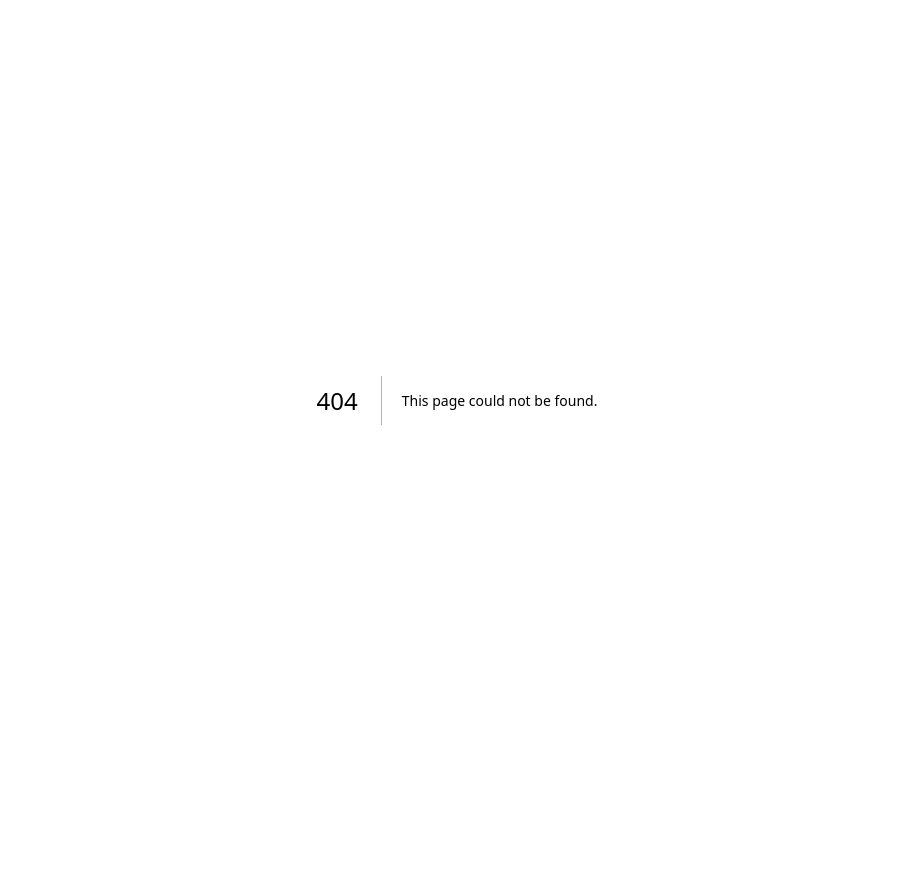
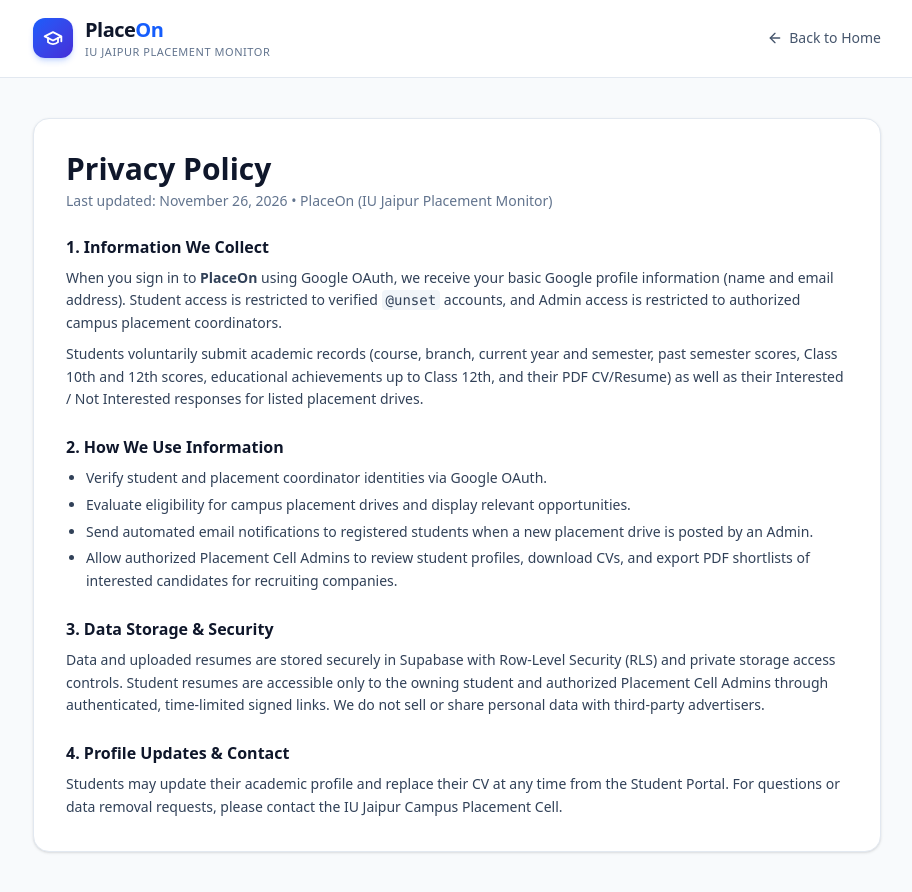
Before and after one commit to gauravaishnavbtech2024-svg/Place_On, a Next.js app: page /privacy in a window 1280 px wide. Before the commit this address had no page. Shown: the whole page, without its empty margins (183-1095 px from the left). Before the commit the page ends 800 px from the top, so only its background shows below. Built offline with nearby package versions, Linux system fonts and the light colour scheme; no server answers.

Commit message:
Add Privacy Policy and Terms of Service pages

```diff
--- a/src/app/page.tsx
+++ b/src/app/page.tsx
@@ -194,7 +194,16 @@ export default async function HomePage() {
       </main>
 
       <footer className="border-t border-slate-200/70 bg-white/60 py-4 text-center text-xs text-slate-500">
-        PlaceOn — Placement Monitoring System for IU Jaipur
+        <div className="mx-auto flex max-w-6xl flex-wrap items-center justify-center gap-4 px-4">
+          <span>PlaceOn — Placement Monitoring System for IU Jaipur</span>
+          <span>&bull;</span>
+          <Link href="/privacy" className="hover:text-slate-800 underline">
+            Privacy Policy
+          </Link>
+          <Link href="/terms" className="hover:text-slate-800 underline">
+            Terms of Service
+          </Link>
+        </div>
       </footer>
     </div>
   );
--- /dev/null
+++ b/src/app/privacy/page.tsx
@@ -0,0 +1,115 @@
+import Link from "next/link";
+import { ArrowLeft } from "lucide-react";
+import { PlaceOnLogo } from "@/components/PlaceOnLogo";
+import { ALLOWED_STUDENT_DOMAIN } from "@/lib/constants";
+
+export const metadata = {
+  title: "Privacy Policy | PlaceOn",
+  description: "Privacy Policy for PlaceOn — IU Jaipur Placement Monitor.",
+};
+
+export default function PrivacyPolicyPage() {
+  return (
+    <div className="min-h-screen bg-slate-50 flex flex-col">
+      <header className="border-b border-slate-200 bg-white">
+        <div className="mx-auto flex max-w-4xl items-center justify-between px-4 py-4 sm:px-6">
+          <PlaceOnLogo />
+          <Link
+            href="/"
+            className="inline-flex items-center gap-1.5 text-sm font-medium text-slate-600 hover:text-slate-900"
+          >
+            <ArrowLeft className="h-4 w-4" />
+            Back to Home
+          </Link>
+        </div>
+      </header>
+
+      <main className="mx-auto w-full max-w-4xl flex-1 px-4 py-10 sm:px-6">
+        <div className="rounded-2xl border border-slate-200 bg-white p-8 shadow-sm space-y-6">
+          <div>
+            <h1 className="text-3xl font-extrabold text-slate-900">
+              Privacy Policy
+            </h1>
+            <p className="mt-1 text-sm text-slate-500">
+              Last updated: November 26, 2026 &bull; PlaceOn (IU Jaipur
+              Placement Monitor)
+            </p>
+          </div>
+
+          <section className="space-y-2 text-sm leading-relaxed text-slate-700">
+            <h2 className="text-base font-bold text-slate-900">
+              1. Information We Collect
+            </h2>
+            <p>
+              When you sign in to <strong>PlaceOn</strong> using Google OAuth,
+              we receive your basic Google profile information (name and email
+              address). Student access is restricted to verified{" "}
+              <code className="rounded bg-slate-100 px-1 py-0.5">
+                @{ALLOWED_STUDENT_DOMAIN}
+              </code>{" "}
+              accounts, and Admin access is restricted to authorized campus
+              placement coordinators.
+            </p>
+            <p>
+              Students voluntarily submit academic records (course, branch,
+              current year and semester, past semester scores, Class 10th and
+              12th scores, educational achievements up to Class 12th, and their
+              PDF CV/Resume) as well as their Interested / Not Interested
+              responses for listed placement drives.
+            </p>
+          </section>
+
+          <section className="space-y-2 text-sm leading-relaxed text-slate-700">
+            <h2 className="text-base font-bold text-slate-900">
+              2. How We Use Information
+            </h2>
+            <ul className="list-disc pl-5 space-y-1">
+              <li>
+                Verify student and placement coordinator identities via Google
+                OAuth.
+              </li>
+              <li>
+                Evaluate eligibility for campus placement drives and display
+                relevant opportunities.
+              </li>
+              <li>
+                Send automated email notifications to registered students when a
+                new placement drive is posted by an Admin.
+              </li>
+              <li>
+                Allow authorized Placement Cell Admins to review student
+                profiles, download CVs, and export PDF shortlists of interested
+                candidates for recruiting companies.
+              </li>
+            </ul>
+          </section>
+
+          <section className="space-y-2 text-sm leading-relaxed text-slate-700">
+            <h2 className="text-base font-bold text-slate-900">
+              3. Data Storage &amp; Security
+            </h2>
+            <p>
+              Data and uploaded resumes are stored securely in Supabase with
+              Row-Level Security (RLS) and private storage access controls.
+              Student resumes are accessible only to the owning student and
+              authorized Placement Cell Admins through authenticated, time-limited
+              signed links. We do not sell or share personal data with
+              third-party advertisers.
+            </p>
+          </section>
+
+          <section className="space-y-2 text-sm leading-relaxed text-slate-700">
+            <h2 className="text-base font-bold text-slate-900">
+              4. Profile Updates &amp; Contact
+            </h2>
+            <p>
+              Students may update their academic profile and replace their CV at
+              any time from the Student Portal. For questions or data removal
+              requests, please contact the IU Jaipur Campus Placement Cell.
+            </p>
+          </section>
+        </div>
+      </main>
+    </div>
+  );
+}
--- /dev/null
+++ b/src/app/terms/page.tsx
@@ -0,0 +1,96 @@
+import Link from "next/link";
+import { ArrowLeft } from "lucide-react";
+import { PlaceOnLogo } from "@/components/PlaceOnLogo";
+import { ALLOWED_STUDENT_DOMAIN } from "@/lib/constants";
+
+export const metadata = {
+  title: "Terms of Service | PlaceOn",
+  description: "Terms of Service for PlaceOn — IU Jaipur Placement Monitor.",
+};
+
+export default function TermsOfServicePage() {
+  return (
+    <div className="min-h-screen bg-slate-50 flex flex-col">
+      <header className="border-b border-slate-200 bg-white">
+        <div className="mx-auto flex max-w-4xl items-center justify-between px-4 py-4 sm:px-6">
+          <PlaceOnLogo />
+          <Link
+            href="/"
+            className="inline-flex items-center gap-1.5 text-sm font-medium text-slate-600 hover:text-slate-900"
+          >
+            <ArrowLeft className="h-4 w-4" />
+            Back to Home
+          </Link>
+        </div>
+      </header>
+
+      <main className="mx-auto w-full max-w-4xl flex-1 px-4 py-10 sm:px-6">
+        <div className="rounded-2xl border border-slate-200 bg-white p-8 shadow-sm space-y-6">
+          <div>
+            <h1 className="text-3xl font-extrabold text-slate-900">
+              Terms of Service
+            </h1>
+            <p className="mt-1 text-sm text-slate-500">
+              Last updated: November 26, 2026 &bull; PlaceOn (IU Jaipur
+              Placement Monitor)
+            </p>
+          </div>
+
+          <section className="space-y-2 text-sm leading-relaxed text-slate-700">
+            <h2 className="text-base font-bold text-slate-900">
+              1. Acceptance &amp; Eligibility
+            </h2>
+            <p>
+              By accessing <strong>PlaceOn</strong>, you agree to these Terms of
+              Service. Student portal access is limited to current students
+              signing in with a valid{" "}
+              <code className="rounded bg-slate-100 px-1 py-0.5">
+                @{ALLOWED_STUDENT_DOMAIN}
+              </code>{" "}
+              Google account. Admin portal access is restricted to explicitly
+              whitelisted placement coordinators.
+            </p>
+          </section>
+
+          <section className="space-y-2 text-sm leading-relaxed text-slate-700">
+            <h2 className="text-base font-bold text-slate-900">
+              2. Accuracy of Academic Information
+            </h2>
+            <p>
+              Students are responsible for providing accurate and truthful
+              academic details, including Class 10th and 12th scores, semester
+              grades, educational achievements up to Class 12th, and an
+              authentic PDF CV/Resume. Submitting falsified academic records may
+              result in disqualification from campus placement drives.
+            </p>
+          </section>
+
+          <section className="space-y-2 text-sm leading-relaxed text-slate-700">
+            <h2 className="text-base font-bold text-slate-900">
+              3. Placement Drive Participation
+            </h2>
+            <p>
+              Marking <strong>Interested</strong> on a listed company drive
+              authorizes the Placement Cell to include your submitted academic
+              profile and resume link in the shortlist exported for that
+              recruitment drive. Students may update their response until the
+              drive deadline.
+            </p>
+          </section>
+
+          <section className="space-y-2 text-sm leading-relaxed text-slate-700">
+            <h2 className="text-base font-bold text-slate-900">
+              4. Service Availability
+            </h2>
+            <p>
+              PlaceOn is provided on an &ldquo;as-is&rdquo; basis for campus
+              placement coordination. The Placement Cell reserves the right to
+              update drive details, deadlines, eligibility rules, or admin
+              permissions as required.
+            </p>
+          </section>
+        </div>
+      </main>
+    </div>
+  );
+}
```
